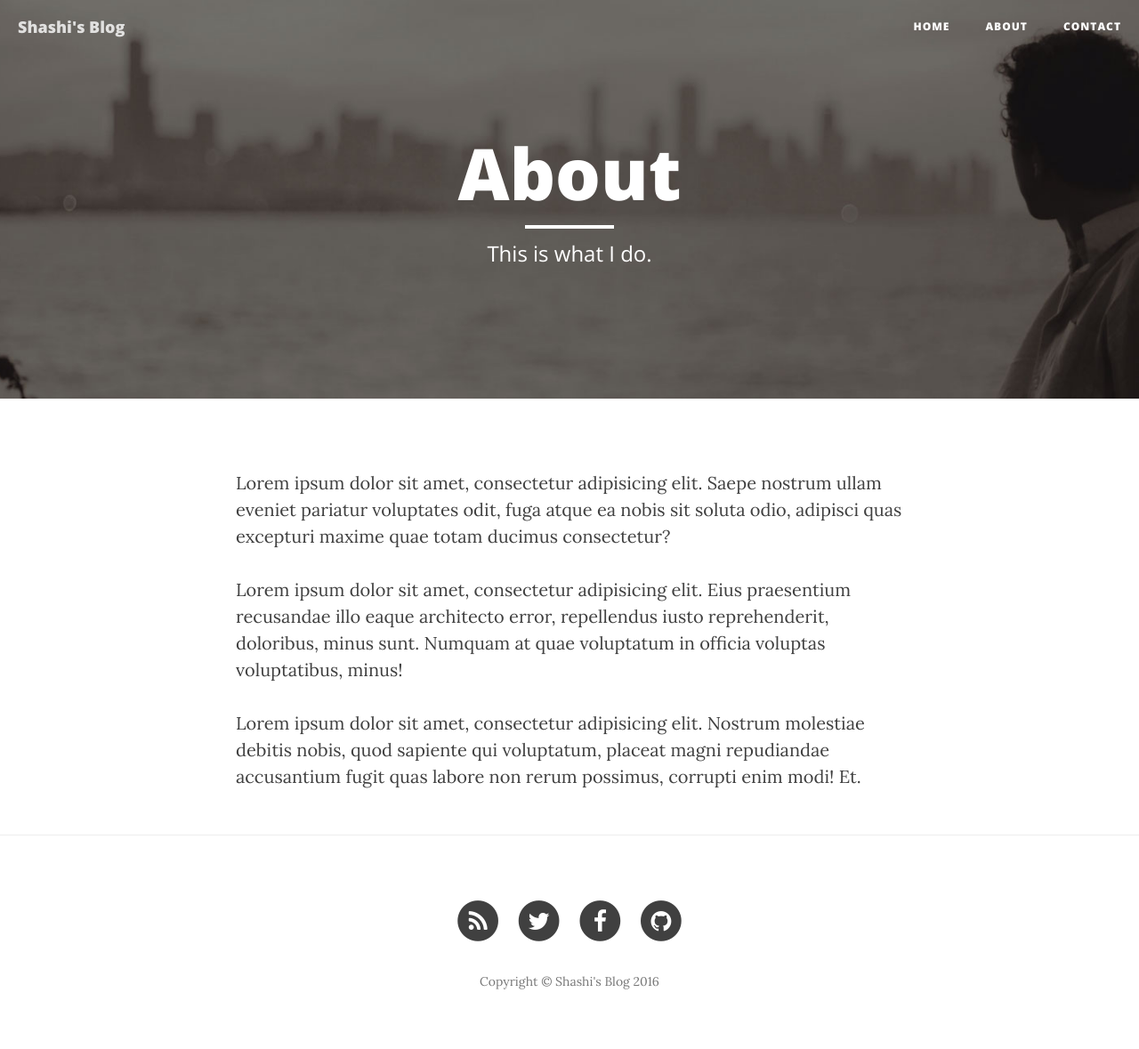
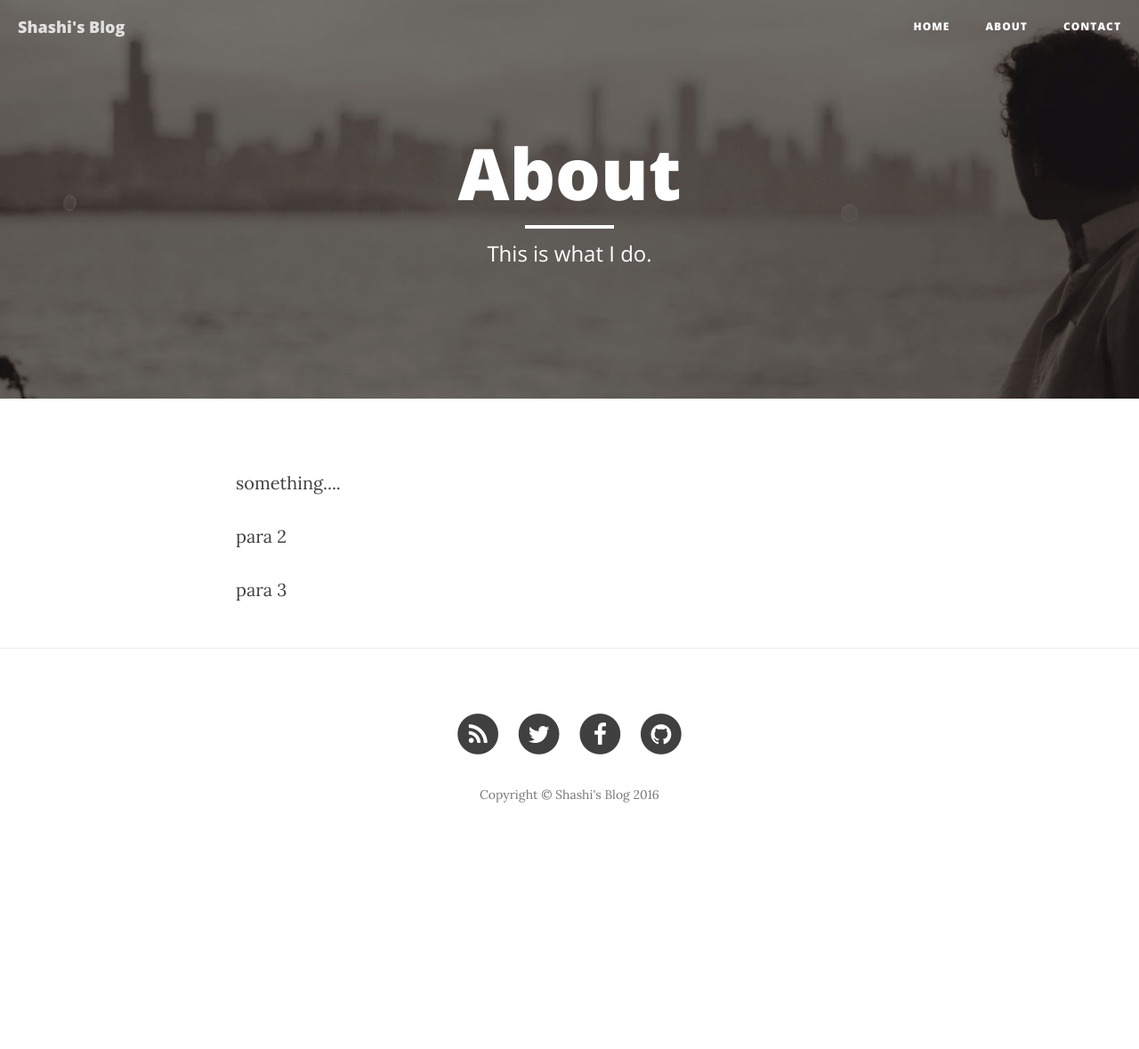
Before and after one commit to shashi-dokania/shashi-dokania.github.io, a Jekyll site: the page built from about.html, in a window 1280 px wide. Shown: the whole page at 89% size. Built offline with Jekyll 4.4.1, drawn with Linux system fonts in a browser that asks for light colours; nearby versions of some CDN libraries; after the commit the page ends 969 px from its top, so only the background shows below that.

Commit message:
add post and edit about page

```diff
--- a/_posts/2016-01-18-scratch-to-software-engineer.markdown
+++ b/_posts/2016-01-18-scratch-to-software-engineer.markdown
@@ -1,6 +1,6 @@
 ---
 layout:     post
-title:      "Scratch to Software Engineer"
+title:      "From Scratch to Software Engineer"
 subtitle:   "My journey from scratch to fullstack developer"
 date:       2016-01-18 12:00:00
 author:     "Shashi"
--- a/about.html
+++ b/about.html
@@ -5,8 +5,8 @@ description: "This is what I do."
 header-img: "img/about-bg.jpg"
 ---
 
-<p>Lorem ipsum dolor sit amet, consectetur adipisicing elit. Saepe nostrum ullam eveniet pariatur voluptates odit, fuga atque ea nobis sit soluta odio, adipisci quas excepturi maxime quae totam ducimus consectetur?</p>
+<p>something....</p>
 
-<p>Lorem ipsum dolor sit amet, consectetur adipisicing elit. Eius praesentium recusandae illo eaque architecto error, repellendus iusto reprehenderit, doloribus, minus sunt. Numquam at quae voluptatum in officia voluptas voluptatibus, minus!</p>
+<p>para 2</p>
 
-<p>Lorem ipsum dolor sit amet, consectetur adipisicing elit. Nostrum molestiae debitis nobis, quod sapiente qui voluptatum, placeat magni repudiandae accusantium fugit quas labore non rerum possimus, corrupti enim modi! Et.</p>
+<p>para 3</p>
```
